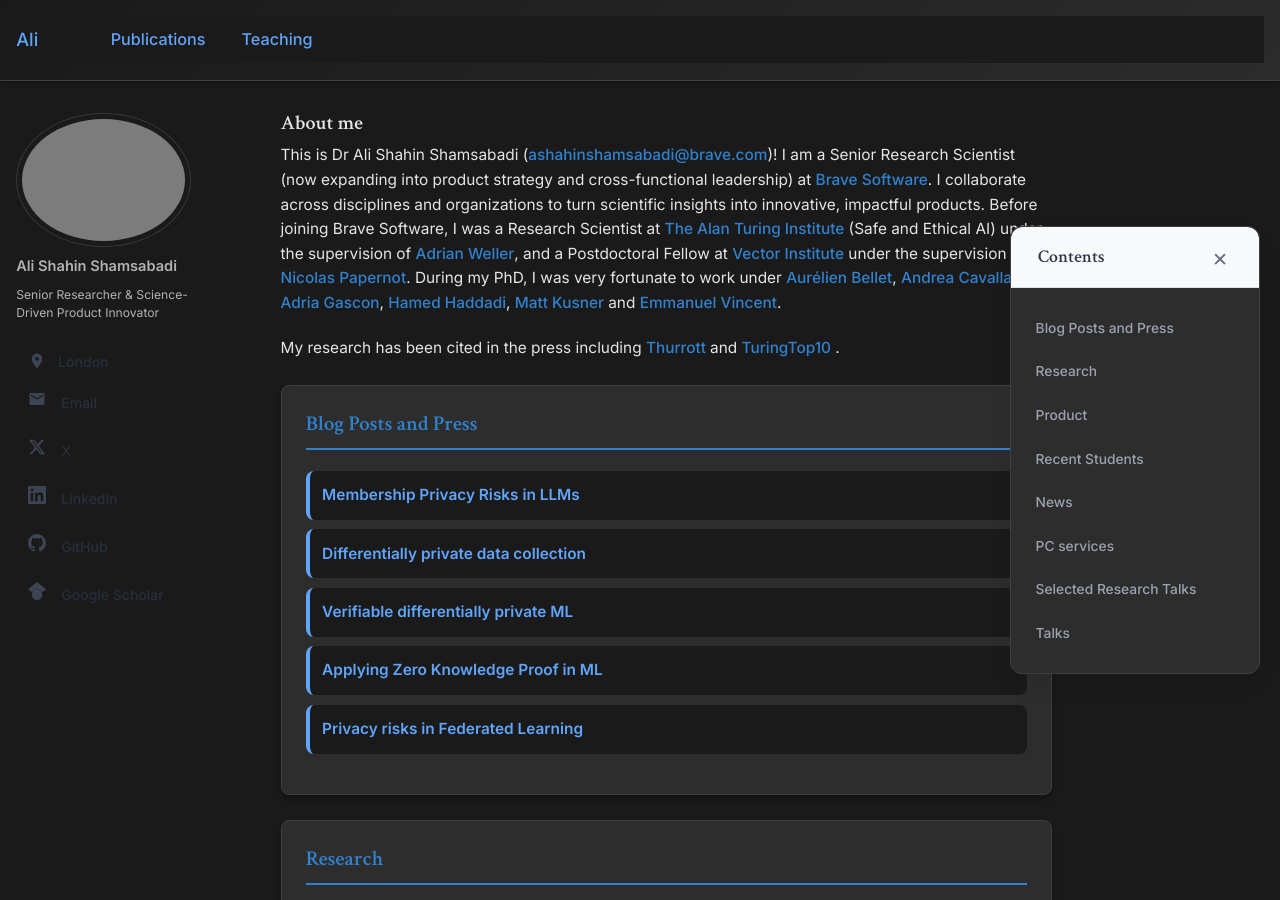
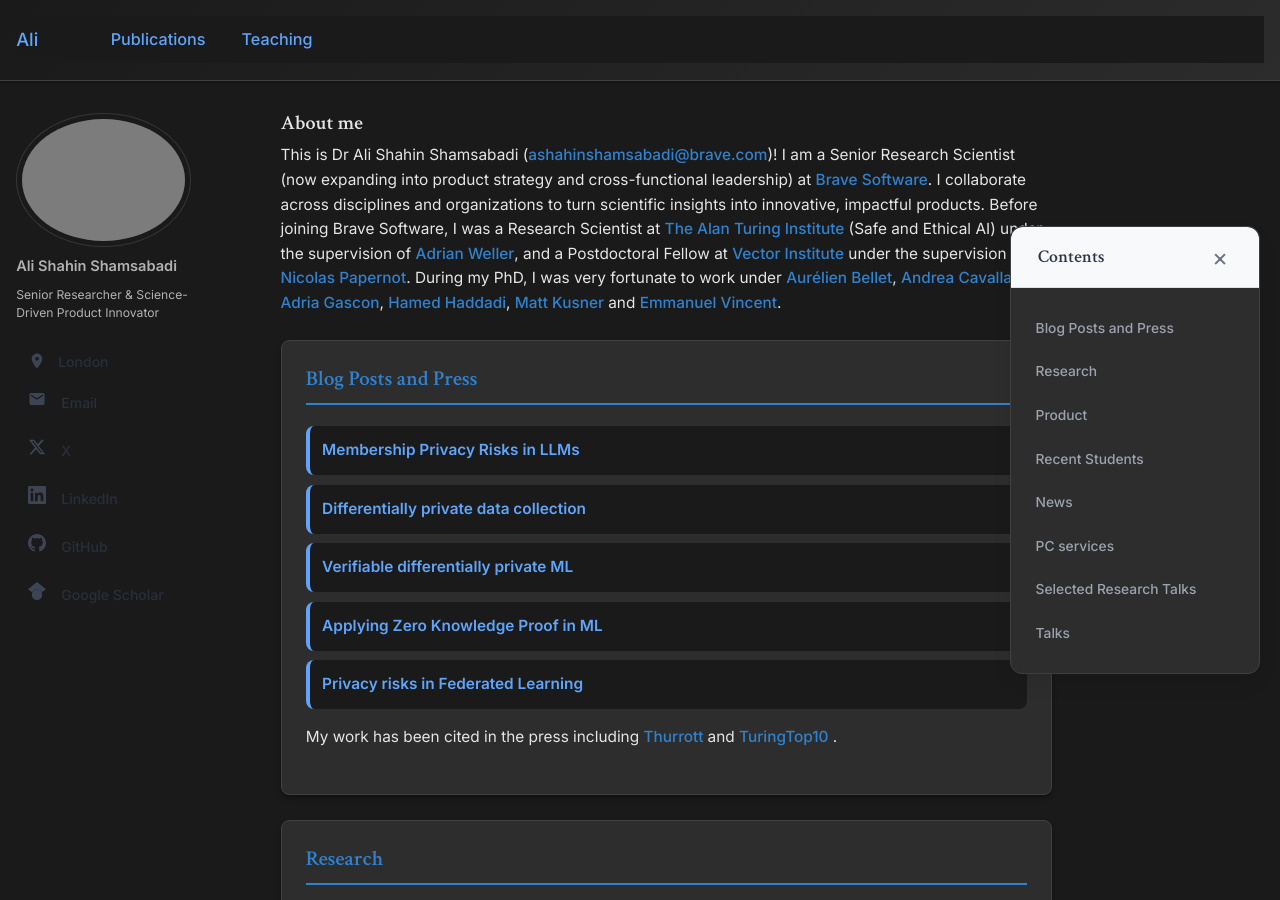
Before and after one commit to AliShahin/AliShahin.github.io, a Jekyll site: the page built from _pages/about.md, in a window 1280 px wide and 900 px high. Built offline with Jekyll 4.4.1, drawn with Linux system fonts in a browser that asks for light colours.

Commit message:
Update about.md

```diff
--- a/_pages/about.md
+++ b/_pages/about.md
@@ -22,15 +22,7 @@ redirect_from:
   <a href="https://mkusner.github.io">Matt Kusner</a> and
   <a href="https://members.loria.fr/EVincent/">Emmanuel Vincent</a>.
 </p>
-<p>
-  My research has been cited in the press including
-  <a href="https://www.thurrott.com/a-i/298422/brave-proposes-a-framework-to-ensure-machine-learning-models-are-trained-privately">
-    Thurrott
-  </a> and
-  <a href="https://www.turing.ac.uk/sites/default/files/2023-06/pioneering_new_approaches_to_verifying_the_fairness_of_ai_models_0.pdf">
-    TuringTop10
-  </a>.
-</p>
+
 
 
 <div class="research-section">
@@ -45,7 +37,15 @@ redirect_from:
   <li><a href="https://www.cleverhans.io/2022/04/17/fl-privacy.html">Privacy risks in Federated Learning</a></li>
 </ul>
 </div>
-
+<p>
+  My work has been cited in the press including
+  <a href="https://www.thurrott.com/a-i/298422/brave-proposes-a-framework-to-ensure-machine-learning-models-are-trained-privately">
+    Thurrott
+  </a> and
+  <a href="https://www.turing.ac.uk/sites/default/files/2023-06/pioneering_new_approaches_to_verifying_the_fairness_of_ai_models_0.pdf">
+    TuringTop10
+  </a>.
+</p>
 </div>
 
 
```
